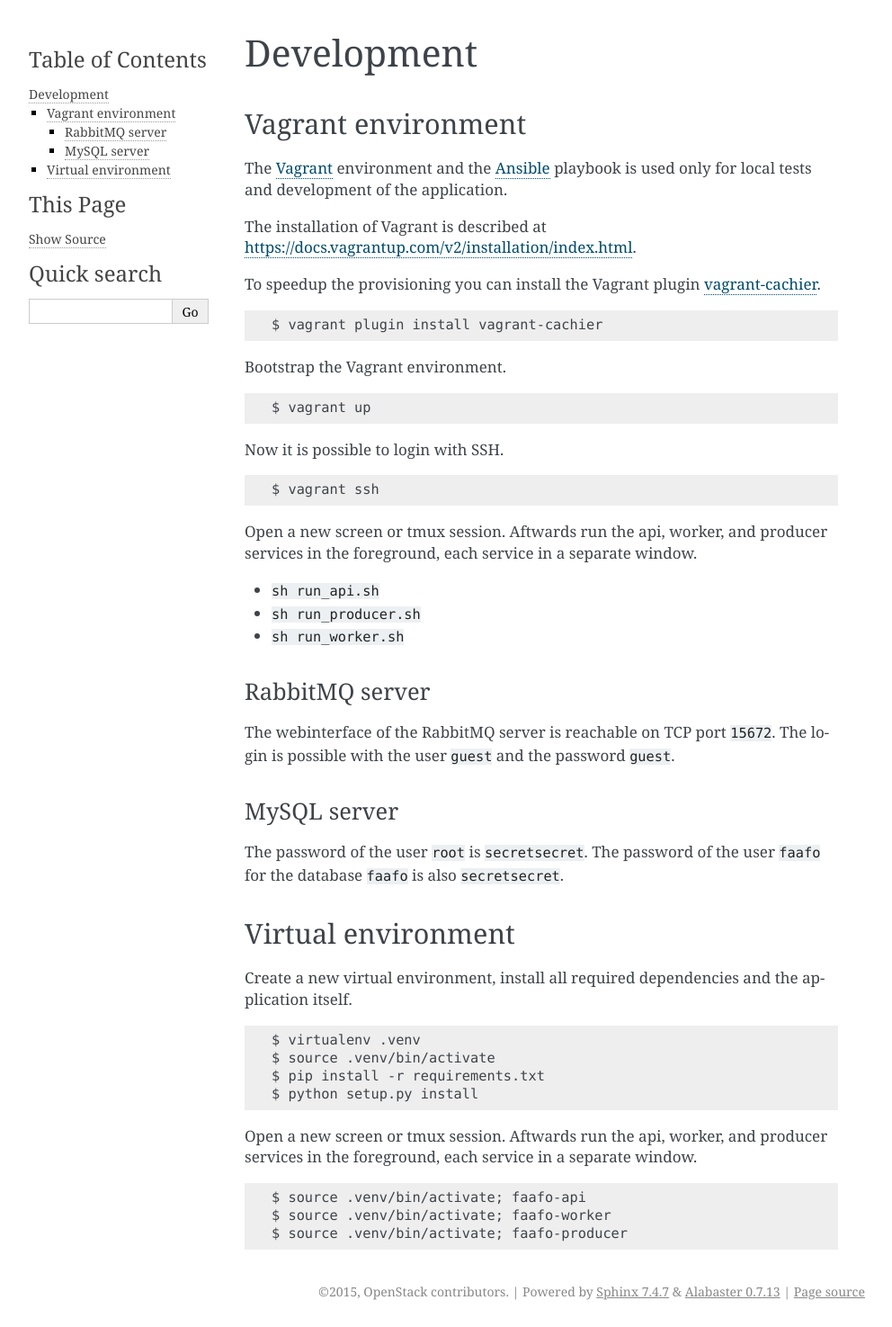
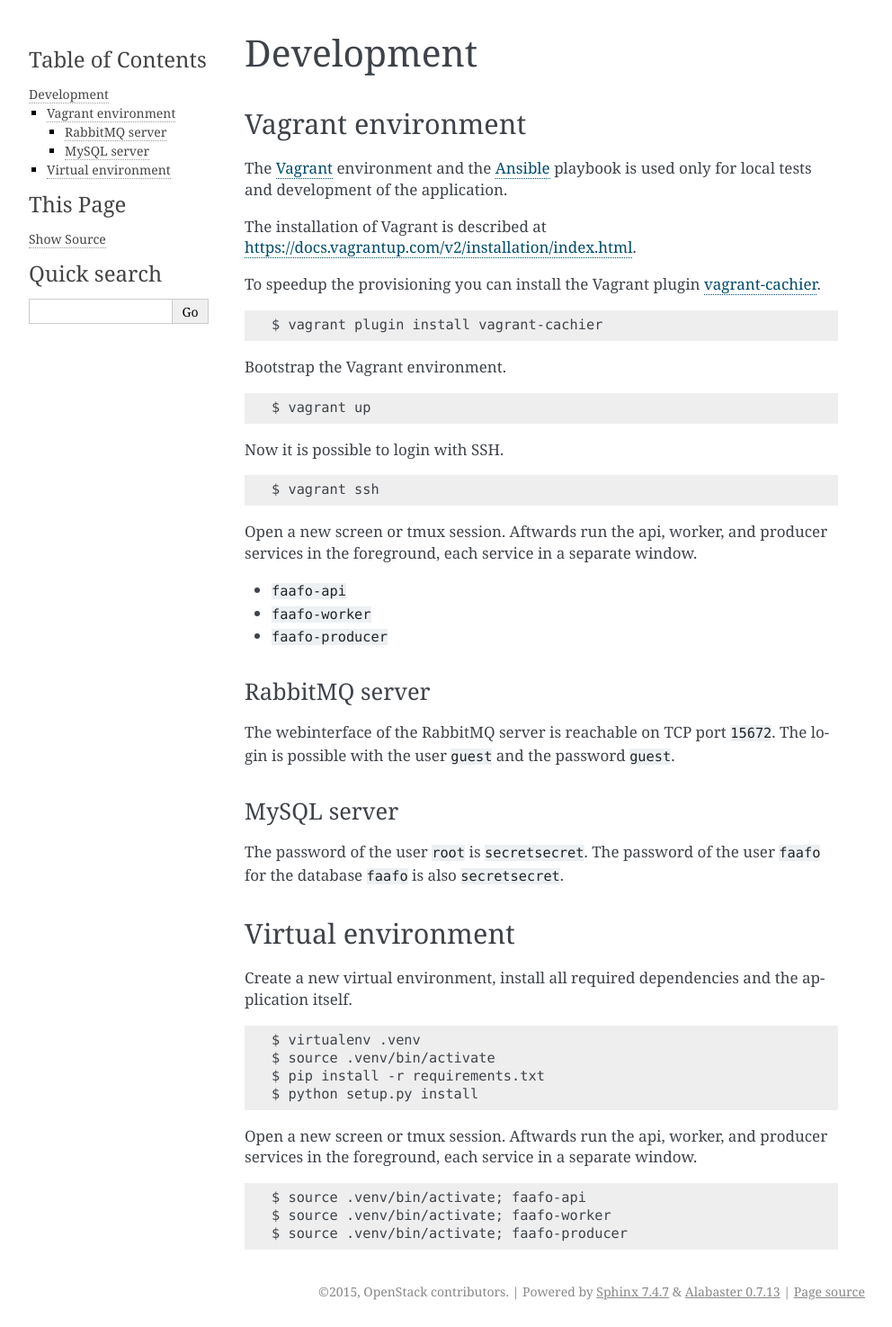
Before and after one commit to openstack-archive/faafo, a Sphinx documentation site: the page built from doc/source/development.rst, in a window 1280 px wide. Shown: the whole page at 90% size, without its empty margins (148-1140 px from the left). Built offline with Sphinx 7.4.7, drawn with Linux system fonts in a browser that asks for light colours.

```diff
--- a/doc/source/development.rst
+++ b/doc/source/development.rst
@@ -30,9 +30,9 @@ Now it is possible to login with SSH.
 Open a new screen or tmux session. Aftwards run the api, worker, and producer
 services in the foreground, each service in a separate window.
 
-* :code:`sh run_api.sh`
-* :code:`sh run_producer.sh`
-* :code:`sh run_worker.sh`
+* :code:`faafo-api`
+* :code:`faafo-worker`
+* :code:`faafo-producer`
 
 RabbitMQ server
 ~~~~~~~~~~~~~~~
--- a/setup.cfg
+++ b/setup.cfg
@@ -26,9 +26,7 @@ scripts =
 extra_files =
     faafo/api/templates/index.html
 data_files =
-    etc/faafo = etc/faafo-api.conf.sample
-    etc/faafo = etc/faafo-producer.conf.sample
-    etc/faafo = etc/faafo-worker.conf.sample
+    /etc/faafo = etc/faafo.conf
 
 [global]
 setup-hooks =
```
Also changed, not shown: 21 other files.
